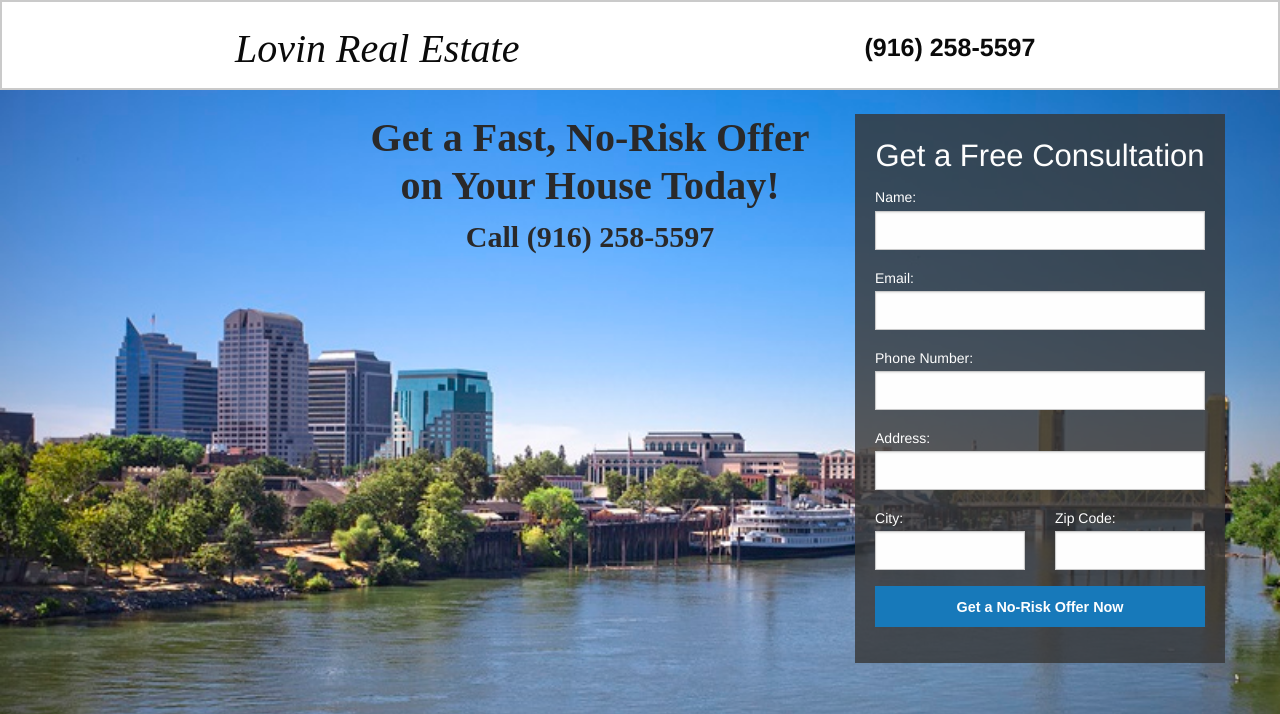
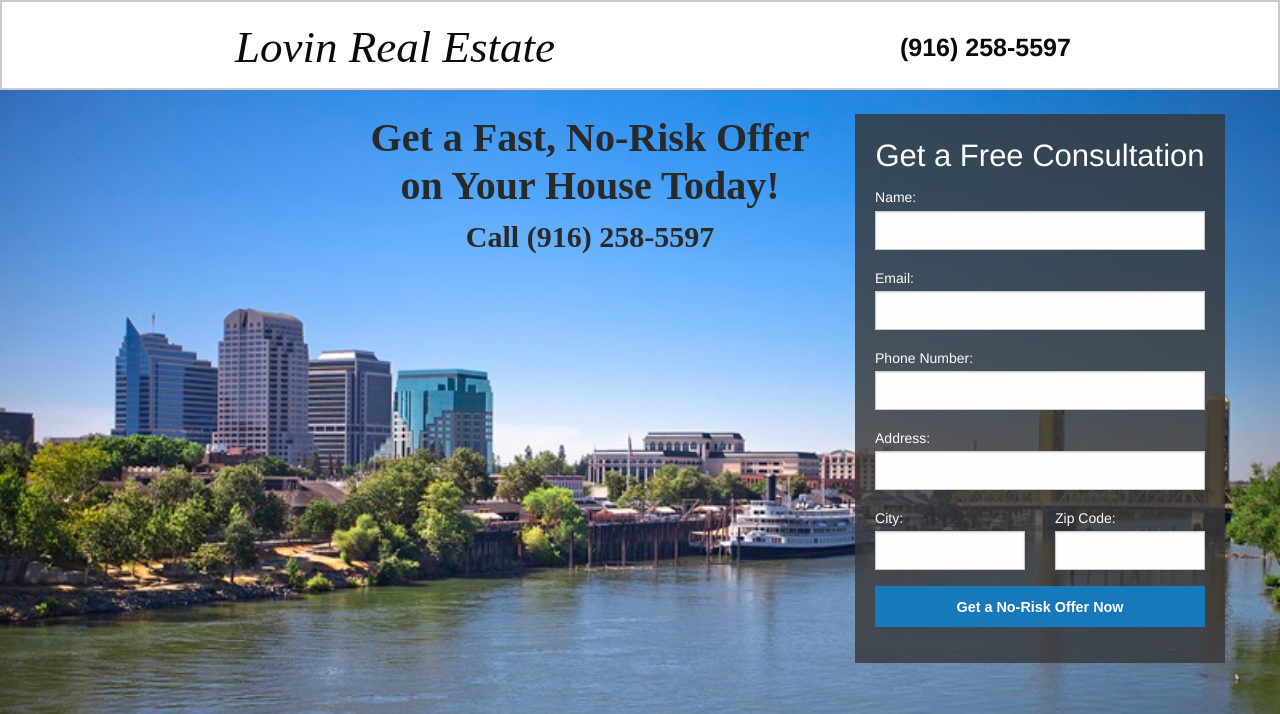
Before and after one commit to andrewryan/LovinRealEstate, a Django app: page / in a window 1280 px wide. Shown: the top 714 px of the page. Run offline with Django 3.2, Linux system fonts and the light colour scheme; some libraries are stand-ins or nearby versions.

Commit message:
adjusted top bar padding

```diff
--- a/reApp/static/css/app.css
+++ b/reApp/static/css/app.css
@@ -7,10 +7,10 @@ div.top-bar{
 }
 div.top-bar-left{
   position: relative;
-  top:10%;
+  top: 2%;
   font-style: oblique;
   font-family: lucida;
-  font-size: 40px;
+  font-size: 45px;
 }
 a.linkColor{
   color: #000000;
```
